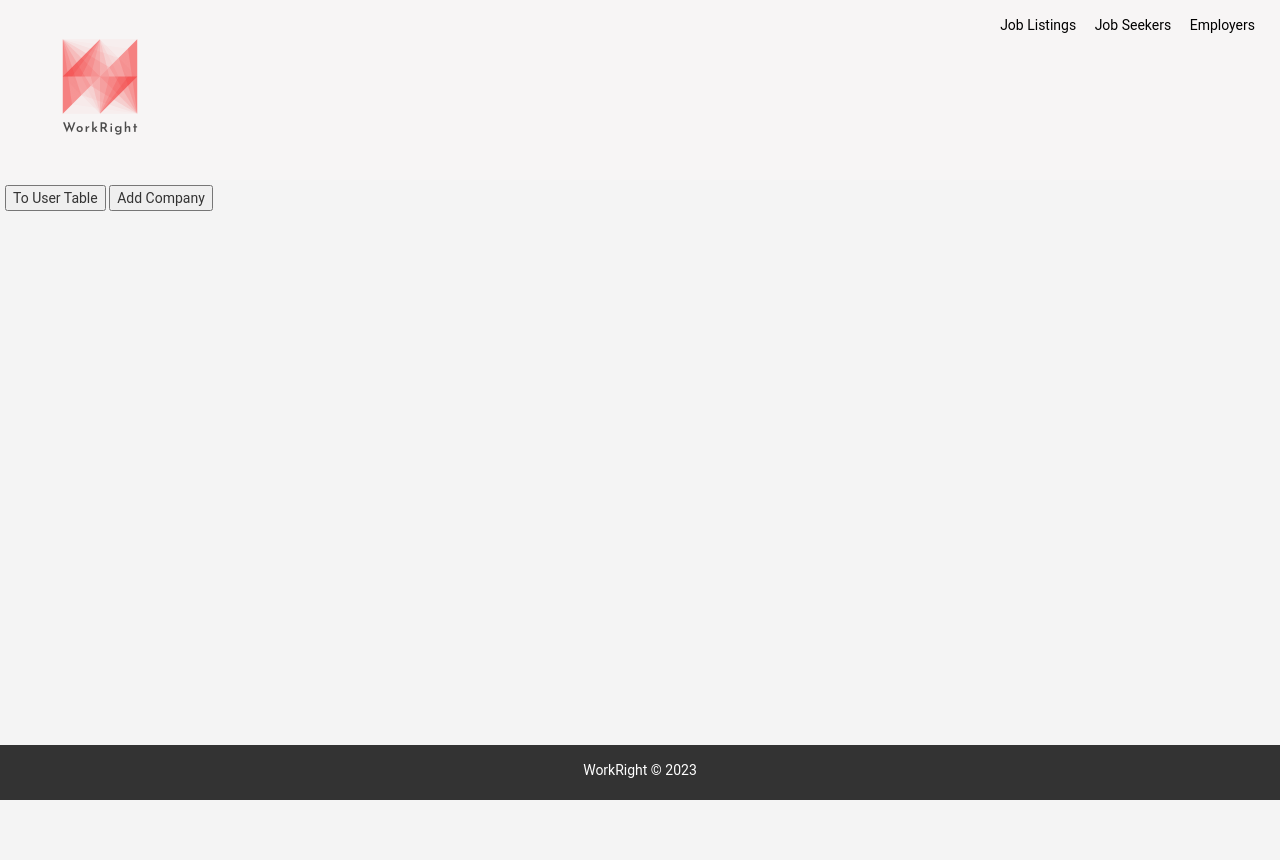
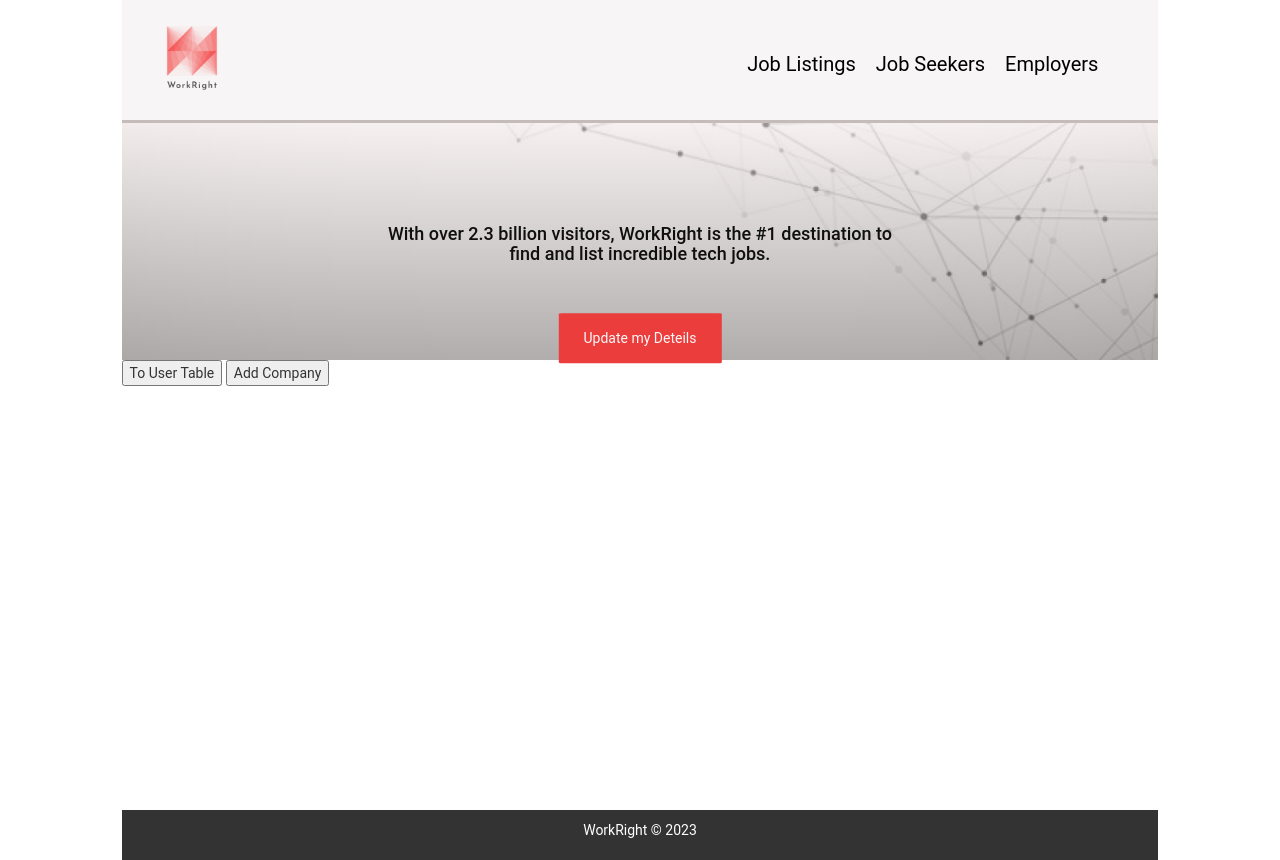
Before and after one commit to Lewi-5/WorkRight, a website: page views/index.html in a window 1280 px wide. Before the commit the page ends 800 px from the top, so only its background shows below. Drawn offline with nearby package versions, Linux system fonts and the light colour scheme.

Commit message:
change alittle of index.html

```diff
--- a/views/index.html
+++ b/views/index.html
@@ -7,7 +7,7 @@
         <link rel="stylesheet" href="https://maxcdn.bootstrapcdn.com/bootstrap/3.4.1/css/bootstrap.min.css">
         <script src="https://ajax.googleapis.com/ajax/libs/jquery/3.7.0/jquery.min.js"></script>
         <script src="https://maxcdn.bootstrapcdn.com/bootstrap/3.4.1/js/bootstrap.min.js"></script>
-        <link rel="stylesheet" href="styles/styles.css">
+        <link rel="stylesheet" href="styles/main.css">
         <script>
             $(document).ready(function () {
                 $("#user").on("click",function(){
@@ -25,7 +25,7 @@
 
         <header>
             <div>
-                <img src="/images/logo_transparent.png" alt="Logo">
+                <img src="./images/logo_transparent.png" alt="Logo">
                 <nav>
                     <ul>
                         <li><a href="#">Job Listings</a></li>
@@ -35,8 +35,13 @@
                 </nav>
             </div>
         </header>
-
-        <div>
+        <div class="hero-image">
+            <div class="hero-text">
+              <h4>With over 2.3 billion visitors, WorkRight is the #1 destination to find and list incredible tech jobs.</h4>
+              <button>Update my Deteils</button>
+            </div>
+          </div>
+        <div style="height: 450px; align-items: center;">
             <button id="user">To User Table</button>
             <button id="company">Add Company</button>
 
--- /dev/null
+++ b/views/styles/main.css
@@ -0,0 +1,94 @@
+body, html {
+    width: 90%;
+    height: 100%;
+    margin: auto;
+    font-family:  Roboto, sans-serif;
+    align-items: center;
+
+  }
+
+
+header {
+    background-color: #f7f5f5;
+    color: #000000;
+    padding: 10px 0;
+}
+
+header img {
+    height: 100px;
+    width: 100px;
+    margin-left: 20px;
+    margin-bottom: 0;
+    left: 0px;
+    top: 0px;
+    z-index: 1;
+}
+
+nav {
+    float: right;
+    margin-right: 20px;
+}
+
+nav ul {
+    list-style: none;
+    margin: 40px;
+    font-size: 20px;
+    padding: 0;
+}
+
+nav ul li {
+    display: inline;
+    margin-left: 15px;
+}
+
+nav ul li a {
+    color: #000000;
+    text-decoration: none;
+}
+
+  .hero-image {
+    background-image: linear-gradient(rgba(238, 226, 226, 0.5), rgba(100, 92, 92, 0.5)), url("../images/header_banner.png");
+    height: 30%;
+    background-position: center;
+    background-repeat: no-repeat;
+    background-size: cover;
+    position: relative;
+    border-top: 3px solid rgb(196, 187, 187);
+    margin-top: 0;
+  }
+
+  .hero-text {
+    text-align: center;
+    position: absolute;
+    top: 70%;
+    left: 50%;
+    transform: translate(-50%, -50%);
+    color: rgb(15, 15, 15);
+  }
+
+  .hero-text button {
+    border: none;
+    outline: 0;
+    display: inline-block;
+    padding: 15px 25px;
+    margin-top: 40px;
+    color: rgb(250, 248, 248);
+    background-color: #ec3d3d;
+    border-radius: 2%;
+    text-align: center;
+    cursor: pointer;
+  }
+
+  .hero-text button:hover {
+    background-color: #555;
+    color: white;
+  }
+
+
+  footer {
+    background-color: #333;
+    color: #fff;
+    text-align: center;
+    padding: 10px 0;
+
+}
```
Also changed, not shown: views/images/Capture.JPG (added).
